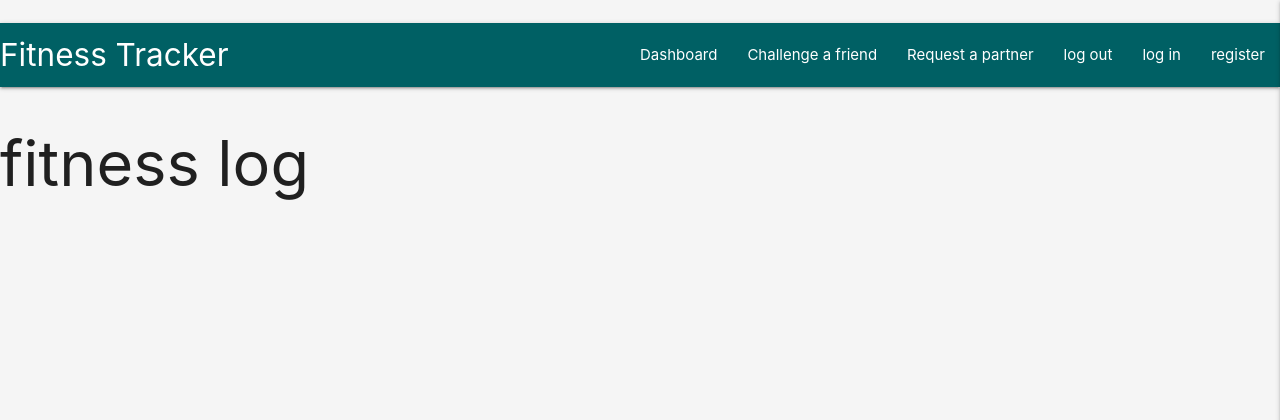
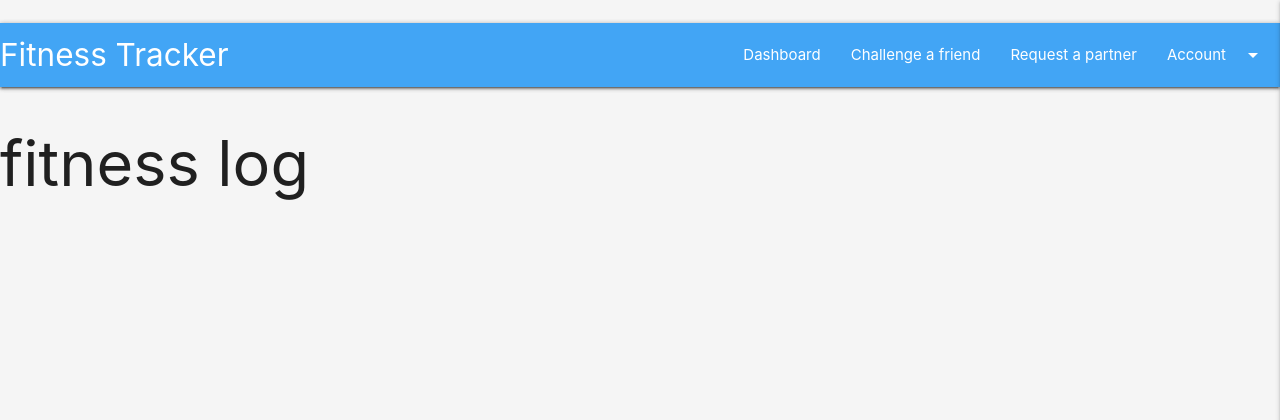
Before and after one commit to Code-Institute-Submissions/Fitness-tracker-MS3, a Flask app: page / in a window 1280 px wide. Shown: the top 420 px of the page. Run offline with Flask 2, Linux system fonts and the light colour scheme; data that the repository does not hold is empty; some libraries are stand-ins or nearby versions.

Commit message:
navigation completed with dropdown for account options

```diff
--- a/templates/base.html
+++ b/templates/base.html
@@ -7,6 +7,7 @@
     <link rel="stylesheet" href="https://cdnjs.cloudflare.com/ajax/libs/font-awesome/5.15.1/css/all.min.css" integrity="sha512-+4zCK9k+qNFUR5X+cKL9EIR+ZOhtIloNl9GIKS57V1MyNsYpYcUrUeQc9vNfzsWfV28IaLL3i96P9sdNyeRssA==" crossorigin="anonymous" type="text/css">
     <link rel="stylesheet" href="https://cdnjs.cloudflare.com/ajax/libs/materialize/1.0.0/css/materialize.min.css" type="text/css">
     <link rel="stylesheet" href="{{ url_for('static', filename='css/style.css') }}" type="text/css">
+    <link rel="stylesheet" href=" https://fonts.googleapis.com/icon?family=Material+Icons ">
     <br>{% block styles %} {% endblock %}
     <title>fitness log</title>
 </head>
@@ -14,18 +15,27 @@
 <body>
 
     <header>
+        <!-- Dropdown Structure -->
+        <ul id="dropdown1" class="dropdown-content">
+            <li><a href="#!">login</a></li>
+            <li><a href="#!">logout</a></li>
+            <li><a href="#!">register</a></li>
+        </ul>
+
         <!--main top nav element-->
-        <nav class="nav-extended cyan darken-4">
-            <div class="nav-wrapper">
-                <a href="{{ url_for ( 'dashboard') }}" class=" brand-logo ">Fitness Tracker</a>
-                <a href="# " data-target="mobile-demo" class="sidenav-trigger right"><i class="fas fa-bars "></i></a>
-                <ul class="right hide-on-med-and-down">
-                    <li><a href="{{ url_for ( 'dashboard') }}">Dashboard</a></li>
+        <nav>
+            <nav class="nav-extended blue lighten-1 ">
+                <div class="nav-wrapper ">
+                    <a href="{{ url_for( 'dashboard') }} " class=" brand-logo ">Fitness Tracker</a>
+                    <a href="# " data-target="mobile-demo " class="sidenav-trigger right "><i class="fas fa-bars "></i></a>
+                    <ul class="right hide-on-med-and-down ">
+                        <li><a href="{{ url_for( 'dashboard') }} ">Dashboard</a></li>
                         <li><a href="# ">Challenge a friend</a></li>
                         <li><a href="# ">Request a partner</a></li>
-                    <li><a href="# ">log out</a></li>
-                    <li><a href="# ">log in</a></li>
-                    <li><a href="# ">register</a></li>
+
+
+                        <!-- Dropdown Trigger -->
+                        <li><a class="dropdown-trigger" href="#!" data-target="dropdown1">Account<i class="material-icons right">arrow_drop_down</i></a></li>
                     </ul>
                 </div>
             </nav>
@@ -34,9 +44,9 @@
             <!--mobile side nav bar -->
             <ul class="sidenav " id="mobile-demo ">
                 <li>
-                <h4 class="center-align cyan-text text-darken-4">Fitness Tracker</h4>
+                    <h4 class="center-align blue-text lighten-1 ">Fitness Tracker</h4>
                 </li>
-            <li><a href="{{ url_for ( 'dashboard') }}">Dashboard</a></li>
+                <li><a href="{{ url_for( 'dashboard') }} ">Dashboard</a></li>
                 <li><a href="# ">Challenge a friend</a></li>
                 <li><a href="# ">Request a partner</a></li>
                 <li><a href="# ">log out</a></li>
@@ -50,8 +60,8 @@
 
     <script src="https://code.jquery.com/jquery-3.5.1.min.js " integrity="sha256-9/aliU8dGd2tb6OSsuzixeV4y/faTqgFtohetphbbj0=" crossorigin=" anonymous "></script>
     <script src="https://cdnjs.cloudflare.com/ajax/libs/materialize/1.0.0/js/materialize.min.js "></script>
-    <script src="{{ url_for ( 'static', filename='js/script.js' ) }} "></script>
-    <br>{% block scripts %} {% endblock %}
+    <script src="{{ url_for( 'static', filename='js/script.js' ) }} "></script>
+    {% block scripts %} {% endblock %}
 </body>
 
 </html>
```
Lines whose indentation alone changed are shown as unchanged.
